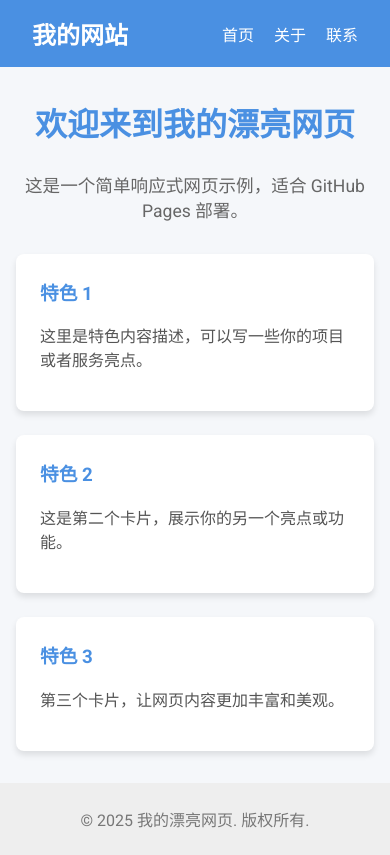
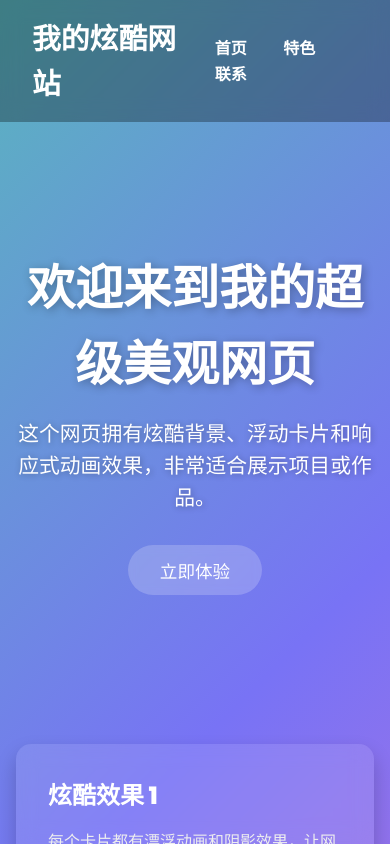
Before and after one commit to guge3336-dotcom/wai2, a plain HTML site: page index.html in a window 390 px wide. Drawn offline with Linux system fonts and the light colour scheme.

Commit message:
Revamp index.html for enhanced design and layout
Updated the HTML structure and styles for improved aesthetics and responsiveness.

```diff
--- a/index.html
+++ b/index.html
@@ -3,130 +3,165 @@
 <head>
 <meta charset="UTF-8">
 <meta name="viewport" content="width=device-width, initial-scale=1.0">
-  <title>我的漂亮网页</title>
-  <link href="https://fonts.googleapis.com/css2?family=Roboto:wght@400;700&display=swap" rel="stylesheet">
+<title>超级美观网页</title>
+<link href="https://fonts.googleapis.com/css2?family=Poppins:wght@400;600;800&display=swap" rel="stylesheet">
 <style>
 /* 全局样式 */
+* { margin: 0; padding: 0; box-sizing: border-box; }
+body, html { height: 100%; font-family: 'Poppins', sans-serif; overflow-x: hidden; }
+
+/* 渐变背景动画 */
 body {
-      margin: 0;
-      font-family: 'Roboto', sans-serif;
-      background: #f5f7fa;
-      color: #333;
+  background: linear-gradient(-45deg, #ff6ec4, #7873f5, #42e695, #f9f871);
+  background-size: 400% 400%;
+  animation: gradientBG 15s ease infinite;
+  color: #fff;
 }
 
-    /* 顶部导航 */
-    header {
-      background: #4a90e2;
-      color: white;
-      padding: 1rem 2rem;
-      display: flex;
-      justify-content: space-between;
-      align-items: center;
-    }
-    header h1 {
-      margin: 0;
-      font-size: 1.5rem;
-    }
-    nav a {
-      color: white;
-      text-decoration: none;
-      margin-left: 1rem;
-      font-weight: 500;
-    }
-    nav a:hover {
-      text-decoration: underline;
+/* 背景动画关键帧 */
+@keyframes gradientBG {
+  0% { background-position: 0% 50%; }
+  50% { background-position: 100% 50%; }
+  100% { background-position: 0% 50%; }
 }
 
-    /* 主体 */
-    main {
-      max-width: 960px;
-      margin: 2rem auto;
+/* 顶部导航栏 */
+header {
+  position: fixed;
+  top: 0; left: 0; width: 100%;
+  padding: 1rem 2rem;
+  display: flex; justify-content: space-between; align-items: center;
+  background: rgba(0,0,0,0.3);
+  backdrop-filter: blur(10px);
+  z-index: 100;
+}
+header h1 { font-weight: 800; font-size: 1.8rem; }
+header nav a {
+  color: #fff;
+  text-decoration: none;
+  margin-left: 2rem;
+  font-weight: 600;
+  position: relative;
+}
+header nav a::after {
+  content: '';
+  position: absolute;
+  left: 0; bottom: -4px;
+  width: 0; height: 2px;
+  background: #fff;
+  transition: 0.3s;
+}
+header nav a:hover::after { width: 100%; }
+
+/* Hero 区域 */
+.hero {
+  display: flex;
+  flex-direction: column;
+  justify-content: center;
+  align-items: center;
+  height: 100vh;
+  text-align: center;
   padding: 0 1rem;
 }
-
-    /* 欢迎标题 */
-    .hero {
-      text-align: center;
-      margin-bottom: 2rem;
-    }
 .hero h2 {
-      font-size: 2rem;
-      color: #4a90e2;
+  font-size: 3rem;
+  margin-bottom: 1rem;
+  text-shadow: 2px 2px 10px rgba(0,0,0,0.3);
 }
 .hero p {
+  font-size: 1.3rem;
+  max-width: 600px;
+  margin-bottom: 2rem;
+  text-shadow: 1px 1px 6px rgba(0,0,0,0.3);
+}
+.hero button {
+  padding: 0.8rem 2rem;
+  border: none;
+  border-radius: 50px;
+  background: rgba(255,255,255,0.2);
+  color: #fff;
   font-size: 1.1rem;
-      color: #666;
+  cursor: pointer;
+  transition: 0.3s;
+  backdrop-filter: blur(5px);
+}
+.hero button:hover {
+  background: rgba(255,255,255,0.4);
+  transform: scale(1.1);
 }
 
-    /* 卡片布局 */
+/* 卡片区域 */
 .cards {
   display: grid;
-      grid-template-columns: repeat(auto-fit, minmax(250px, 1fr));
-      gap: 1.5rem;
+  grid-template-columns: repeat(auto-fit, minmax(280px, 1fr));
+  gap: 2rem;
+  max-width: 1000px;
+  margin: -100px auto 5rem auto;
+  padding: 0 1rem;
+  z-index: 1;
+  position: relative;
 }
 .card {
-      background: white;
-      border-radius: 8px;
-      padding: 1.5rem;
-      box-shadow: 0 4px 6px rgba(0,0,0,0.1);
-      transition: transform 0.2s, box-shadow 0.2s;
+  background: rgba(255,255,255,0.1);
+  border-radius: 15px;
+  padding: 2rem;
+  box-shadow: 0 10px 20px rgba(0,0,0,0.2);
+  backdrop-filter: blur(10px);
+  transition: transform 0.5s, box-shadow 0.5s;
 }
 .card:hover {
-      transform: translateY(-5px);
-      box-shadow: 0 8px 12px rgba(0,0,0,0.15);
+  transform: translateY(-20px) rotate(-1deg);
+  box-shadow: 0 20px 30px rgba(0,0,0,0.4);
 }
-    .card h3 {
-      margin-top: 0;
-      color: #4a90e2;
-    }
-    .card p {
-      color: #555;
-    }
+.card h3 { margin-bottom: 1rem; font-size: 1.5rem; }
+.card p { color: #eee; line-height: 1.6; }
 
 /* 底部 */
 footer {
   text-align: center;
-      padding: 1.5rem;
-      background: #eee;
-      color: #777;
-      margin-top: 2rem;
+  padding: 2rem;
+  color: #fff;
+  font-weight: 500;
+  text-shadow: 1px 1px 5px rgba(0,0,0,0.3);
+  background: rgba(0,0,0,0.2);
 }
 </style>
 </head>
 <body>
+
 <header>
-    <h1>我的网站</h1>
+  <h1>我的炫酷网站</h1>
   <nav>
-      <a href="#">首页</a>
-      <a href="#">关于</a>
-      <a href="#">联系</a>
+    <a href="#hero">首页</a>
+    <a href="#cards">特色</a>
+    <a href="#footer">联系</a>
   </nav>
 </header>
 
-  <main>
-    <div class="hero">
-      <h2>欢迎来到我的漂亮网页</h2>
-      <p>这是一个简单响应式网页示例，适合 GitHub Pages 部署。</p>
-    </div>
+<section class="hero" id="hero">
+  <h2>欢迎来到我的超级美观网页</h2>
+  <p>这个网页拥有炫酷背景、浮动卡片和响应式动画效果，非常适合展示项目或作品。</p>
+  <button>立即体验</button>
+</section>
 
-    <div class="cards">
+<section class="cards" id="cards">
   <div class="card">
-        <h3>特色 1</h3>
-        <p>这里是特色内容描述，可以写一些你的项目或者服务亮点。</p>
+    <h3>炫酷效果 1</h3>
+    <p>每个卡片都有漂浮动画和阴影效果，让网页看起来更立体和现代。</p>
   </div>
   <div class="card">
-        <h3>特色 2</h3>
-        <p>这是第二个卡片，展示你的另一个亮点或功能。</p>
+    <h3>炫酷效果 2</h3>
+    <p>响应式布局自动适配手机、平板和电脑屏幕，非常灵活。</p>
   </div>
   <div class="card">
-        <h3>特色 3</h3>
-        <p>第三个卡片，让网页内容更加丰富和美观。</p>
+    <h3>炫酷效果 3</h3>
+    <p>顶部导航栏带悬停动画，按钮带交互缩放，增加用户体验感。</p>
   </div>
-    </div>
-  </main>
+</section>
 
-  <footer>
-    &copy; 2025 我的漂亮网页. 版权所有.
+<footer id="footer">
+  &copy; 2025 超级美观网页. 版权所有.
 </footer>
+
 </body>
 </html>
```
Lines whose indentation alone changed are shown as unchanged.
